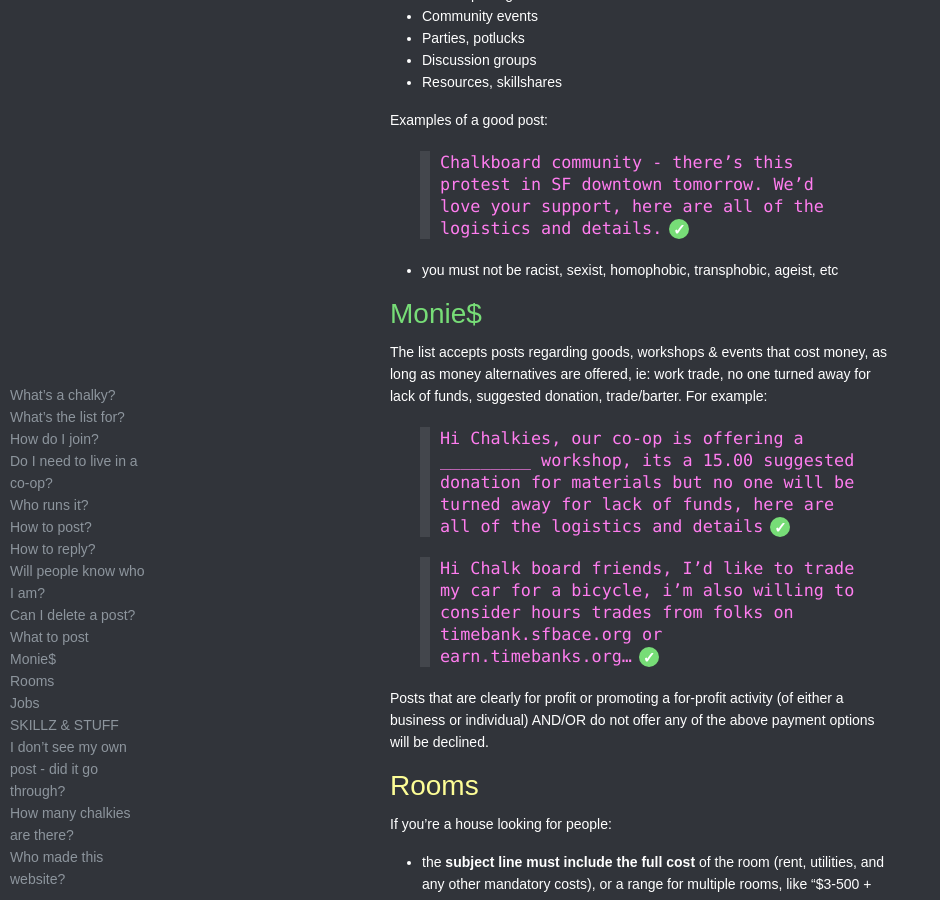
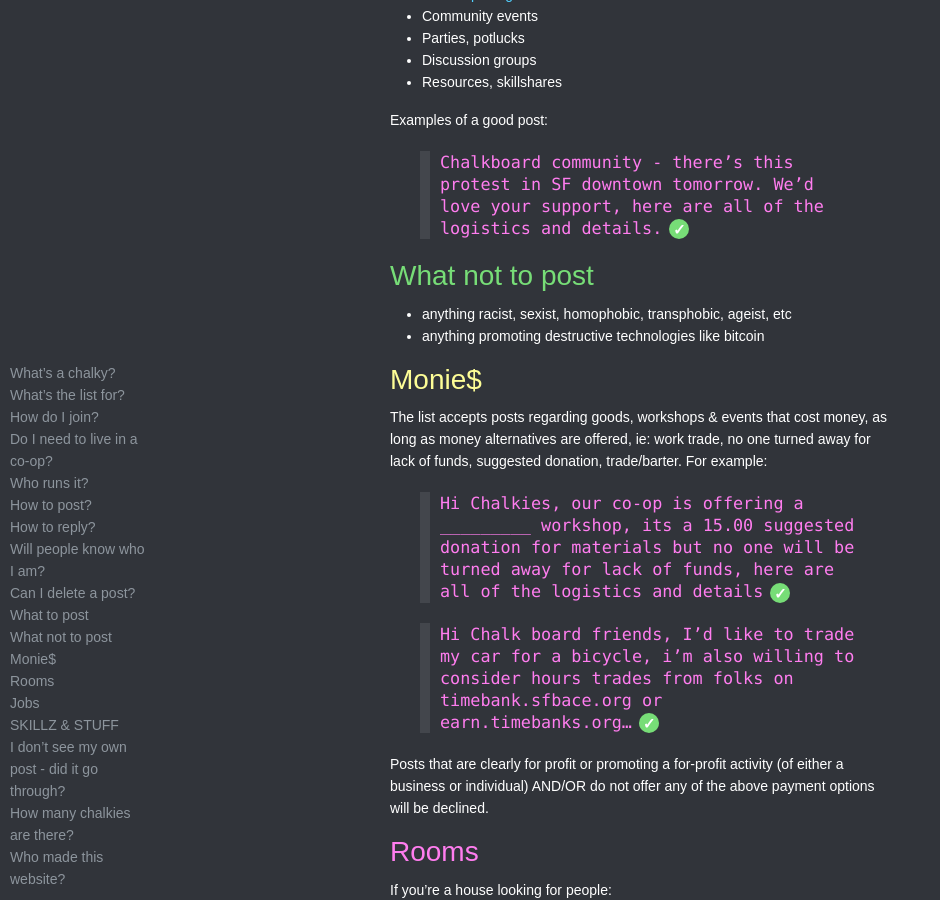
Before and after one commit to organicunity/chalkies.github.io, a Jekyll site: the page built from index.md, in a window 1280 px wide and 900 px high, scrolled down 2068 px. Shown: the whole window, without its empty margins (0-940 px from the left). Built offline with Jekyll 4.4.1, drawn with Linux system fonts in a browser that asks for light colours; some web fonts are replaced; comment, search, counter and statistics services are not loaded; a style sheet for code colours, icons or effects is not loaded; our own code applies the rules of GitHub Pages for plain Markdown files.

Commit message:
fix anchors, no bitcoin

```diff
--- a/index.md
+++ b/index.md
@@ -38,7 +38,7 @@ Email your post to [sfchalkboard@lists.riseup.net](mailto:sfchalkboard@lists.ris
 * Write a **full email body** including all relevant content. Posts without much more than a link will be rejected!
 * **Address the Chalkies group** in your message body - this discourages cross-posting and keeps content unique and personalized
 * **No large attachments**
-* We have special rules for posts about [housing](#Rooms), anything involving [money](#Monie$)
+* We have special rules for posts about [housing](#rooms), anything involving [money](#monie)
 
 # How to reply?
 
@@ -54,7 +54,7 @@ When replying to posts:
 
 Yes! It's an email list. Your name and email will be at the top.
 
-If you'd like to post anonymously, [contact a mod](# Who runs it?) and one of us can send it for you. Or you can just say at the top of your email that you want to be anonymous. Then a mod can copy the text of your message and then reject the original.
+If you'd like to post anonymously, [contact a mod](#who-runs-it) and one of us can send it for you. Or you can just say at the top of your email that you want to be anonymous. Then a mod can copy the text of your message and then reject the original.
 
 # Can I delete a post?
 
@@ -62,7 +62,7 @@ No, sorry. We can delete it from the archives, but once everybody has received t
 
 # What to post
 
-* Room openings
+* [Room openings](#rooms)
 * Community events
 * Parties, potlucks
 * Discussion groups
@@ -72,7 +72,10 @@ Examples of a good post:
 > Chalkboard community - there’s this protest in SF downtown tomorrow. We’d love your support, here are all of the logistics and details.
 {:.do}
 
-* you must not be racist, sexist, homophobic, transphobic, ageist, etc
+# What not to post
+
+* anything racist, sexist, homophobic, transphobic, ageist, etc
+* anything promoting destructive technologies like bitcoin
 
 # Monie$
 
```
